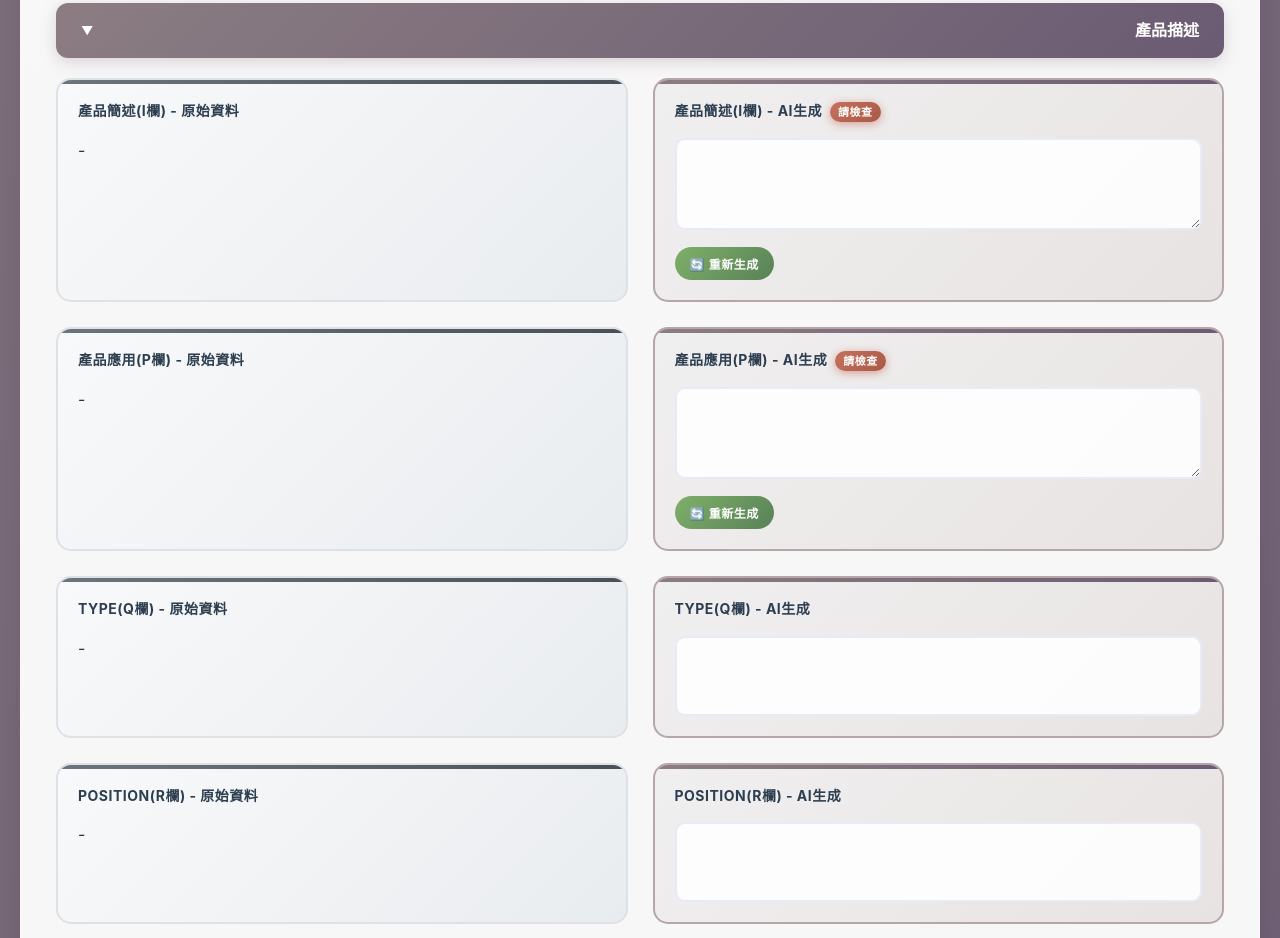
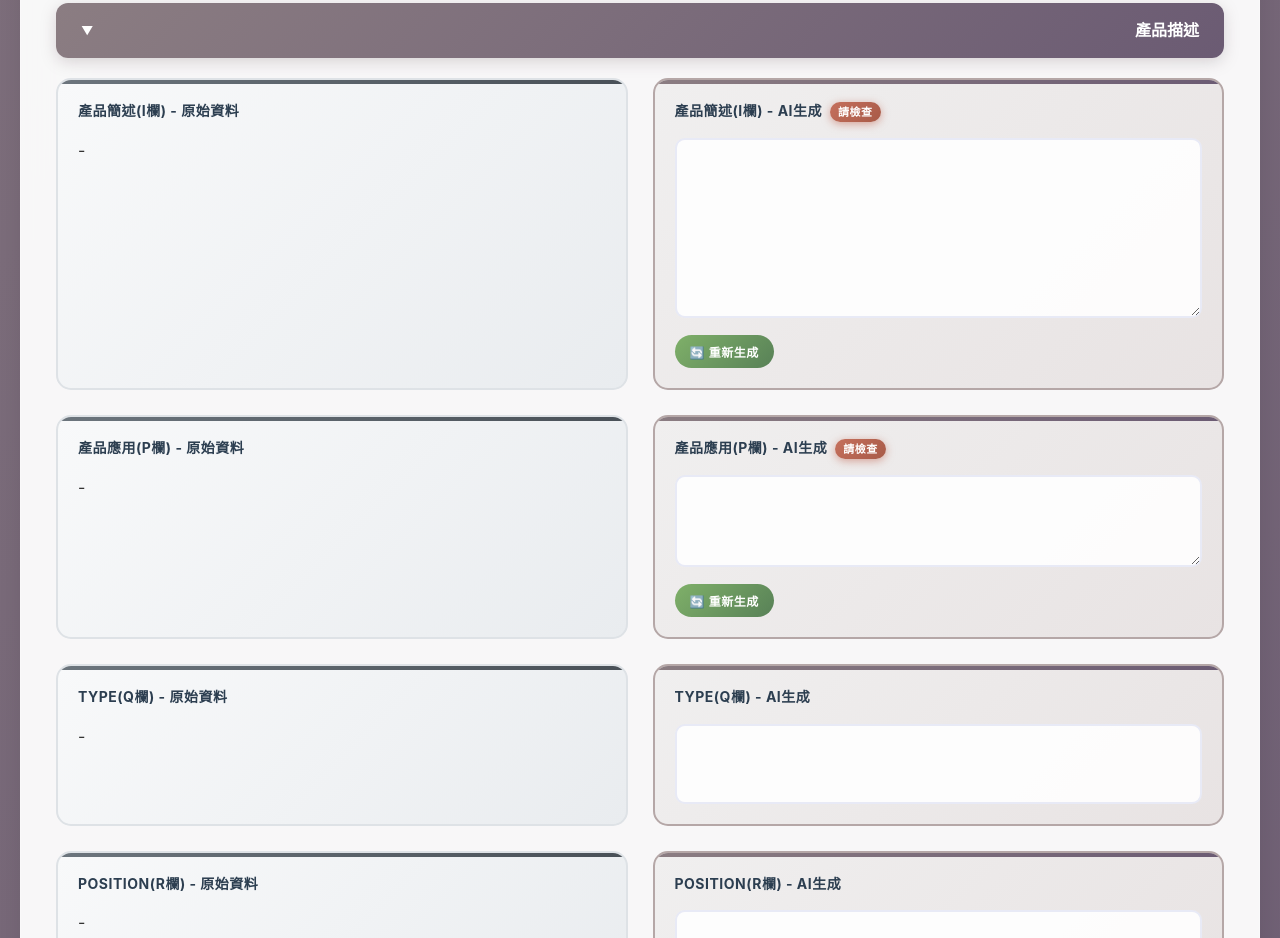
Before and after one commit to pantaiwaninfo/product-listing-AUTO, a plain HTML site: page index.html in a window 1280 px wide. Shown: the part 2470-3408 px from the top of the page. Drawn offline with Linux system fonts and the light colour scheme; no server answers.

Commit message:
Update index.html
加入專門針對產品簡述(I欄)的樣式

```diff
--- a/index.html
+++ b/index.html
@@ -419,6 +419,11 @@ resize: vertical;
 font-family: inherit;
 transition: all 0.3s ease;
 background: rgba(255, 255, 255, 0.9);
+}
+
+/* 專門針對產品簡述(I欄)的樣式 */
+#aiDesc {
+    min-height: 180px !important;
 }
 
 .review-badge {
```
